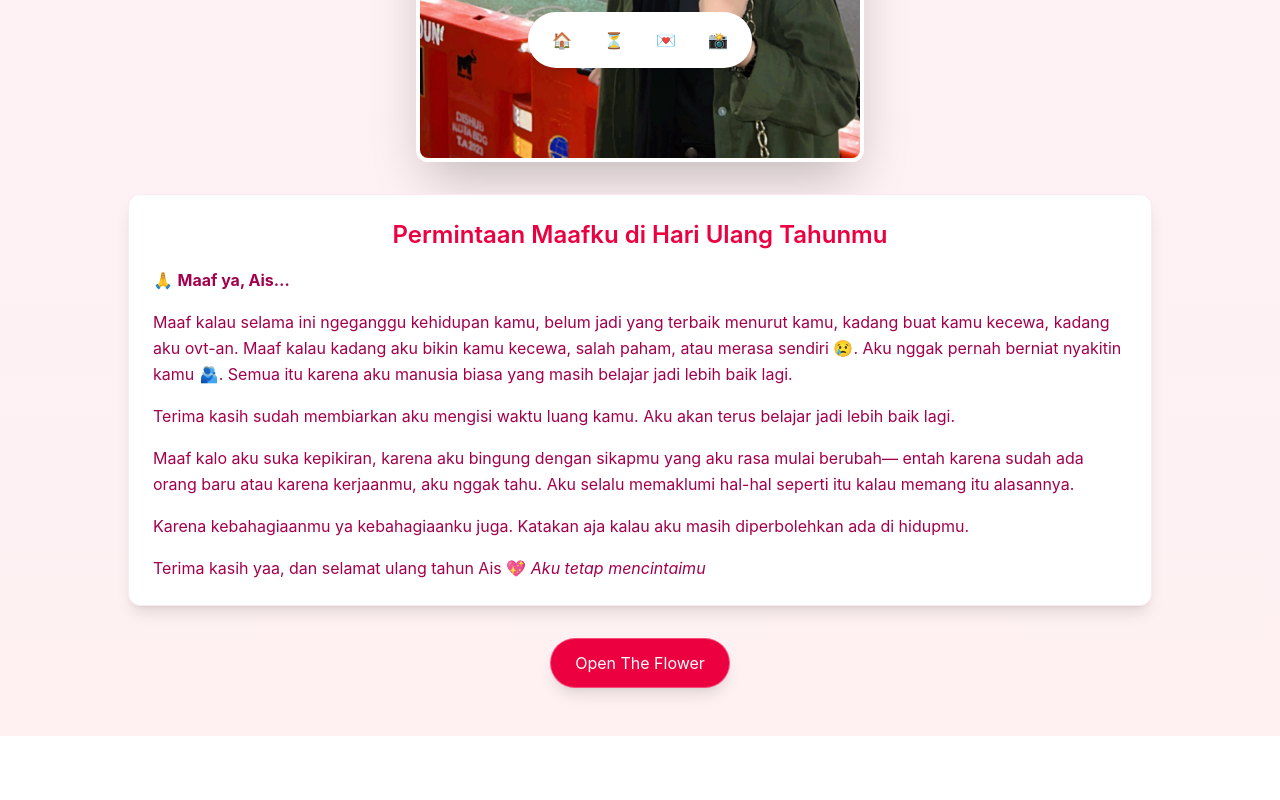
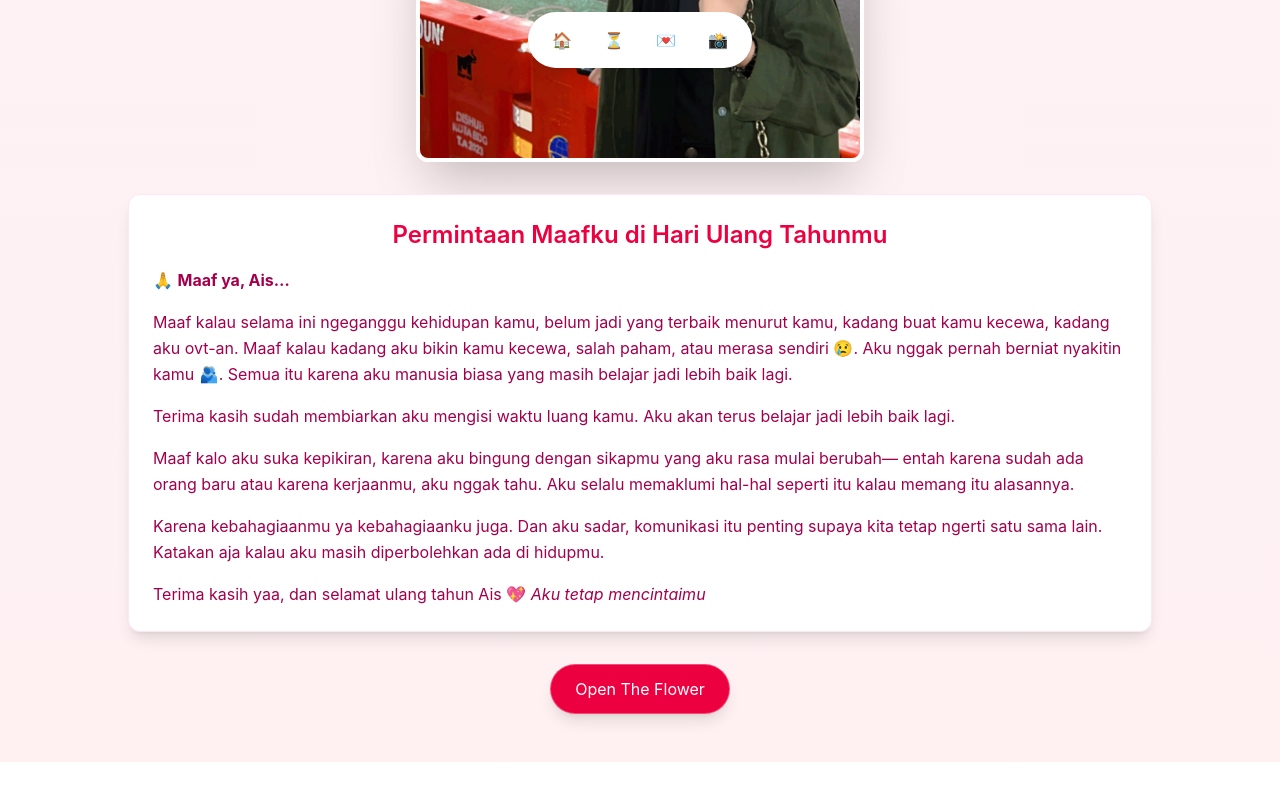
Before and after one commit to Draconik513/bubu-dudu-aisyah-, a React (Vite) app: page /memories in a window 1280 px wide. Shown: the part 716-1516 px from the top of the page. Built offline with nearby package versions, Linux system fonts and the light colour scheme.

Commit message:
Update Memories.jsx

```diff
--- a/src/pages/Memories.jsx
+++ b/src/pages/Memories.jsx
@@ -83,8 +83,7 @@ const Memories = ({ isIOS }) => {
               animate={{ opacity: 1, y: 0 }}
               transition={{ duration: 1, delay: 3.0 }}
             >
-              Karena kebahagiaanmu ya kebahagiaanku juga. Katakan aja kalau aku
-              masih diperbolehkan ada di hidupmu.
+             Karena kebahagiaanmu ya kebahagiaanku juga. Dan aku sadar, komunikasi itu penting supaya kita tetap ngerti satu sama lain. Katakan aja kalau aku masih diperbolehkan ada di hidupmu.
             </motion.p>
 
             <motion.p
```
